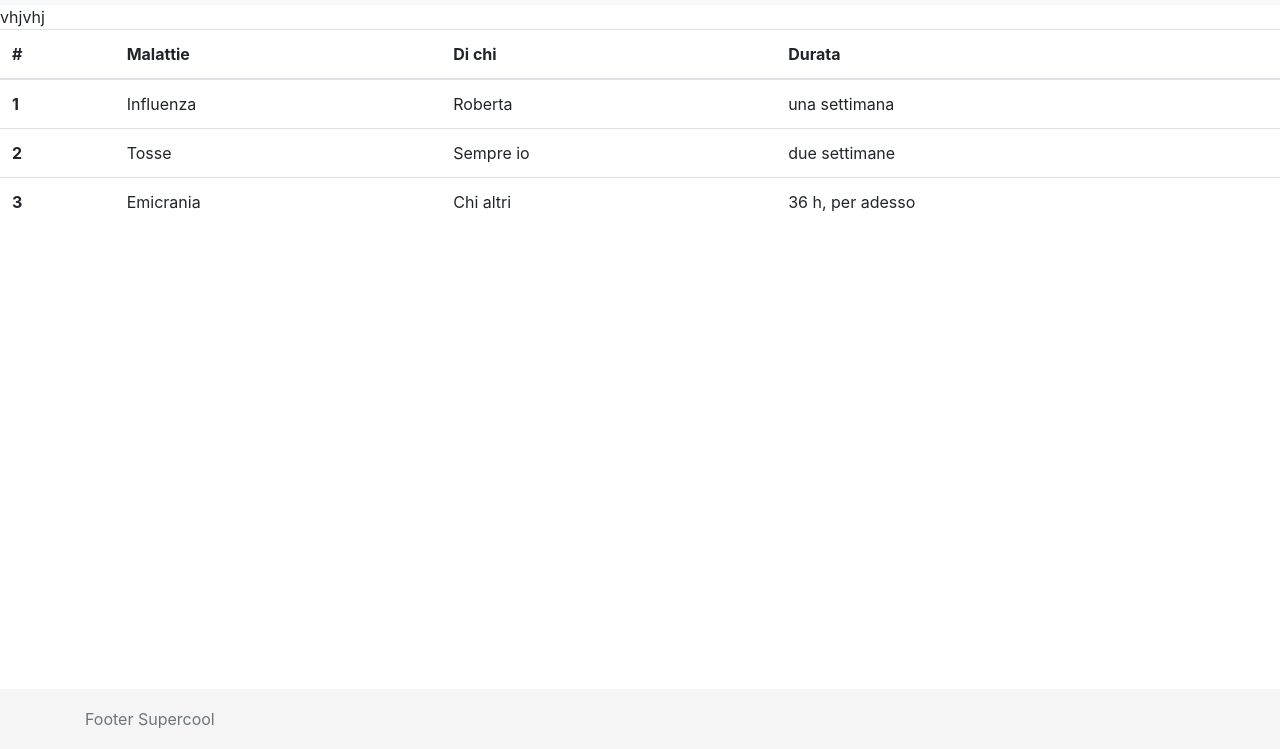
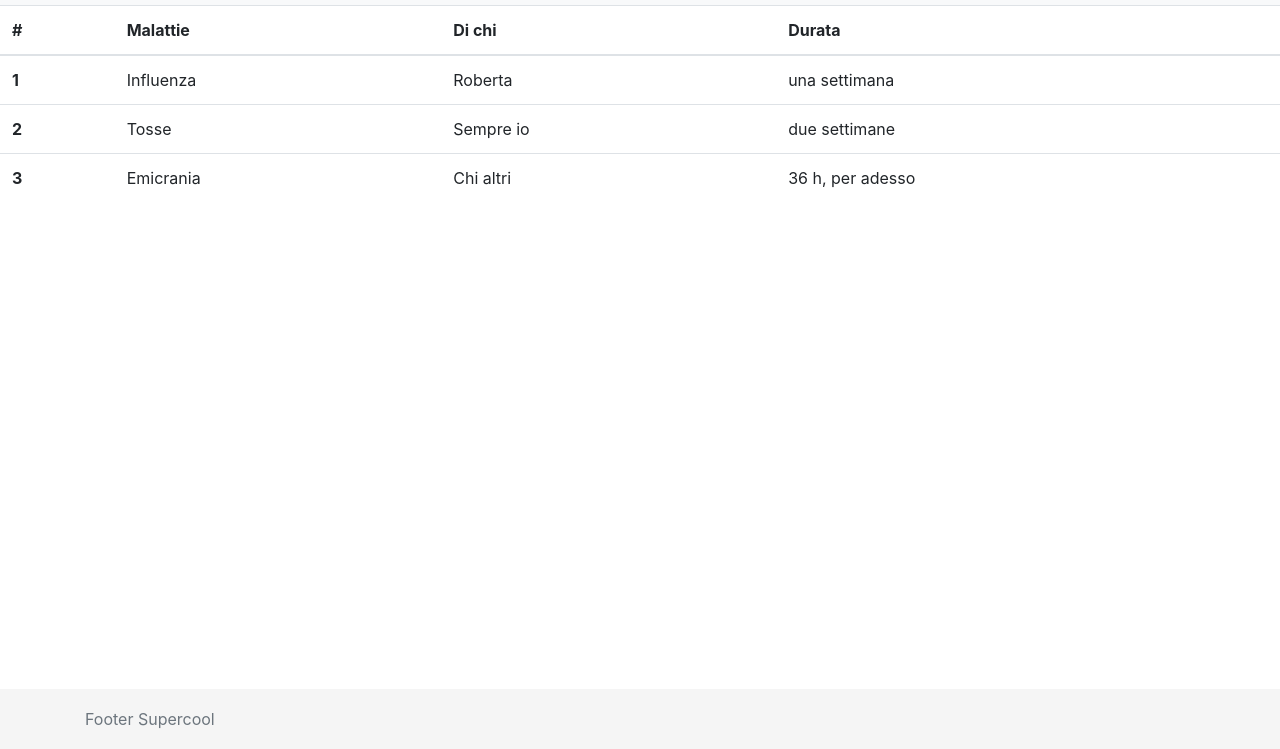
Before and after one commit to robertacasu/provagit, a plain HTML site: page index.html in a window 1280 px wide. Shown: the part 51-800 px from the top of the page. Drawn offline with nearby package versions, Linux system fonts and the light colour scheme.

Commit message:
Revert "modificata index"
This reverts commit 687d2cce4577d1f49078dc7c50d9ee41d81a50de.

```diff
--- a/index.html
+++ b/index.html
@@ -48,8 +48,6 @@
         </div>
     </nav>
 
-    vhjvhj
-
     <div>
         <table class="table table-hover">
             <thead>
```
